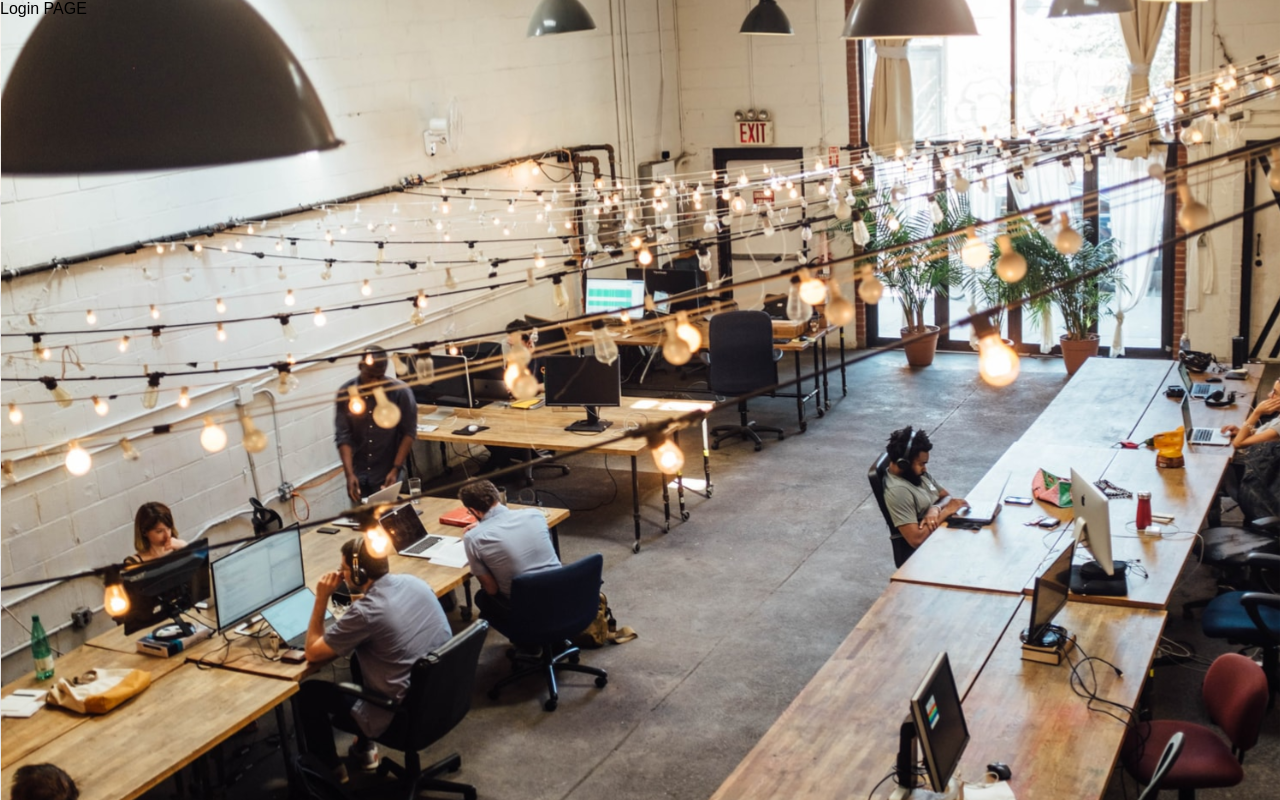
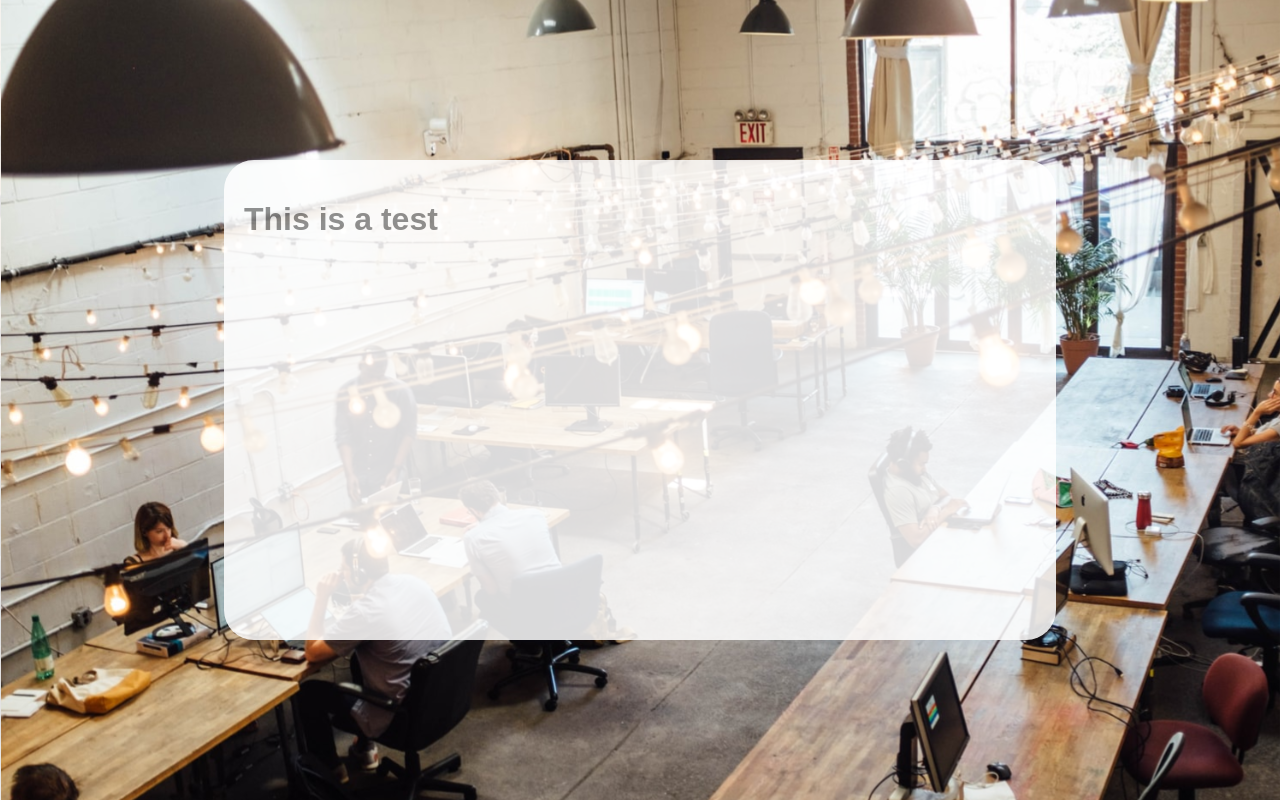
Before and after one commit to trentoncornwall/TeamCoach, a React (Create React App) app in the folder client/: page / in a window 1280 px wide. Built offline with nearby package versions, Linux system fonts and the light colour scheme.

Commit message:
basic login box

```diff
--- /dev/null
+++ b/client/src/components/LoginForm/index.js
@@ -0,0 +1,10 @@
+import React from "react";
+import "./index.css";
+
+function Login() {
+	return <div>
+        <h1>This is a test</h1>
+    </div>
+}
+
+export default Login;
--- /dev/null
+++ b/client/src/components/LoginPanel/index.css
@@ -0,0 +1,17 @@
+.LoginPanelBackground {
+	background: white;
+	height: 60%;
+	width: 65%;
+	position: absolute;
+	left: 50%;
+	top: 50%;
+	transform: translate(-50%, -50%);
+	opacity: 0.85;
+	border-radius: 30px;
+}
+
+.LoginPanelInfo {
+	opacity: 1;
+	color: grey;
+	padding: 20px;
+}
--- /dev/null
+++ b/client/src/components/LoginPanel/index.js
@@ -0,0 +1,12 @@
+import React from "react";
+import "./index.css";
+
+function Login({ children }) {
+	return <div className="LoginPanelBackground" >
+        <div className="LoginPanelInfo">
+            {children}
+        </div>
+    </div>;
+}
+
+export default Login;
--- a/client/src/pages/Login.js
+++ b/client/src/pages/Login.js
@@ -1,7 +1,13 @@
 import React from "react";
+import LoginPanel from "../components/LoginPanel";
+import LoginForm from "../components/LoginForm";
 
 function Login() {
-	return <div>Login PAGE</div>;
+	return (
+	<LoginPanel>
+		<LoginForm />
+	</LoginPanel>
+	)
 }
 
 export default Login;
```
Also changed, not shown: client/src/components/LoginForm/index.css (added).
